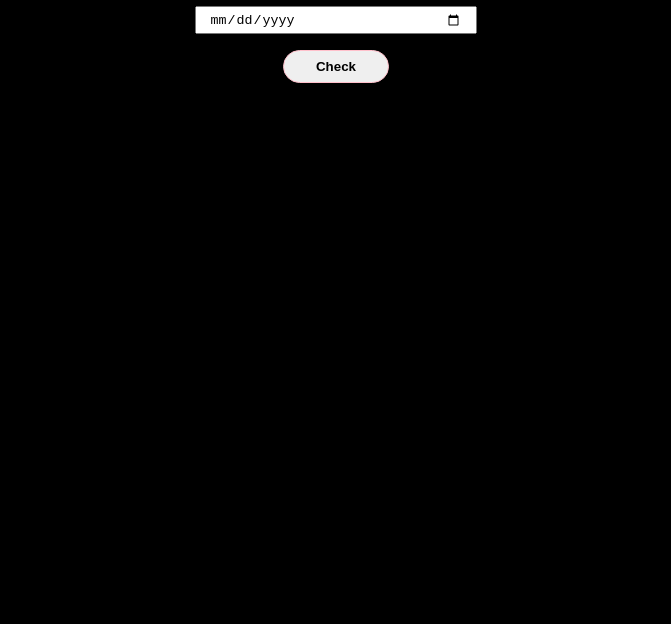
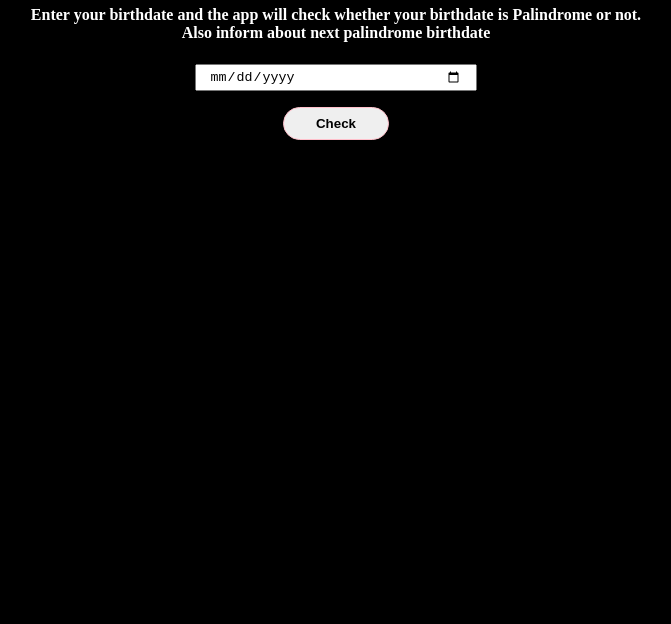
Before and after one commit to Developers-codz/palindrome-birthday, a plain HTML site: page index.html in a window 1280 px wide. Shown: the part 85-709 px from the top of the page, without its empty margins (304-975 px from the left). Drawn offline with Linux system fonts and the light colour scheme.

Commit message:
docs:added desc

```diff
--- a/index.html
+++ b/index.html
@@ -10,6 +10,7 @@
   <body>
     <div class="container">
       <h1>Palindrome Birthday 🎂🎂</h1>
+      <h4>Enter your birthdate and the app will check whether your birthdate is Palindrome or not. <br> Also inform about next palindrome birthdate </h4>
       <input type="date" name="" id="dob">
      <button id="check-btn" class="btn">Check</button>
      <div id="output"></div>
```
